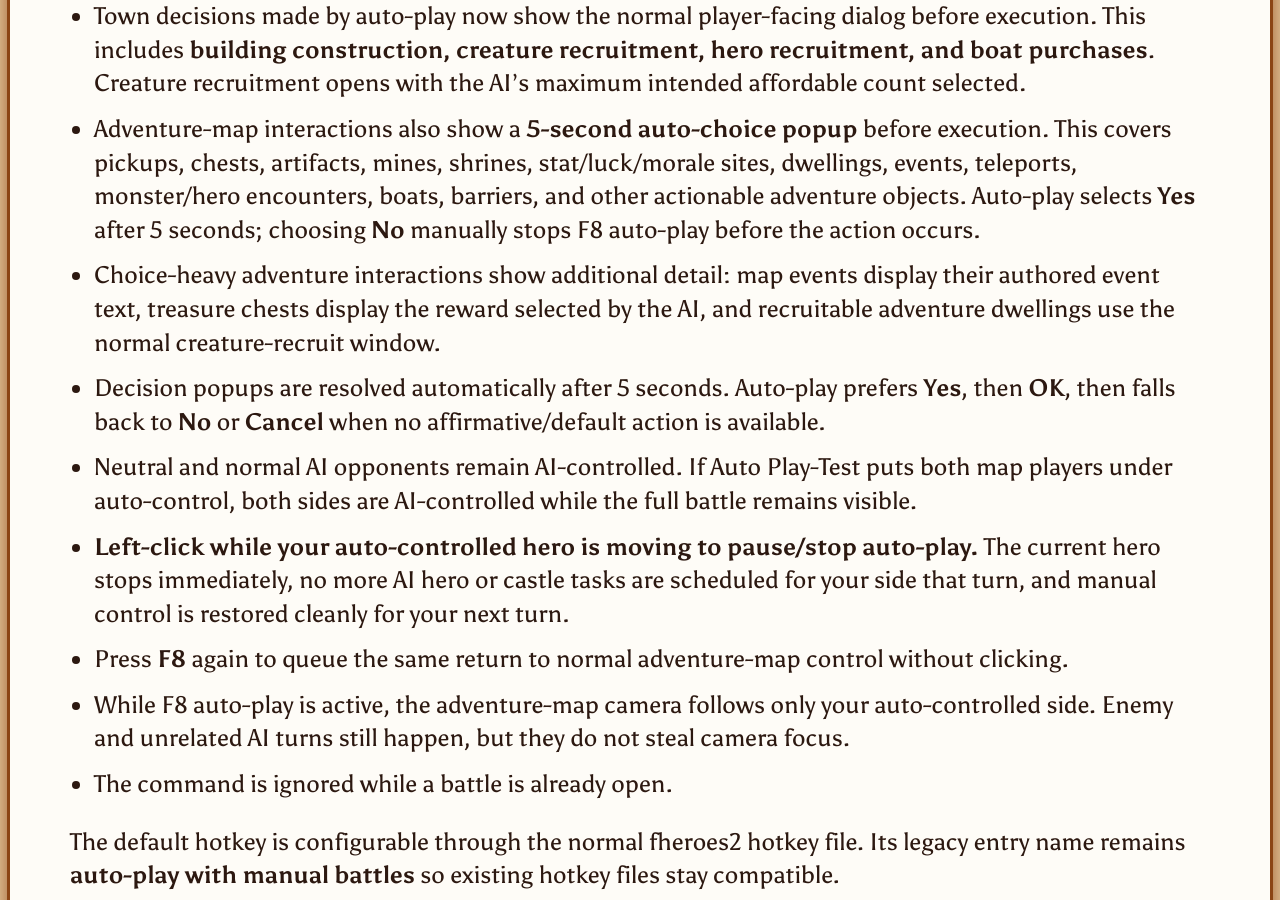
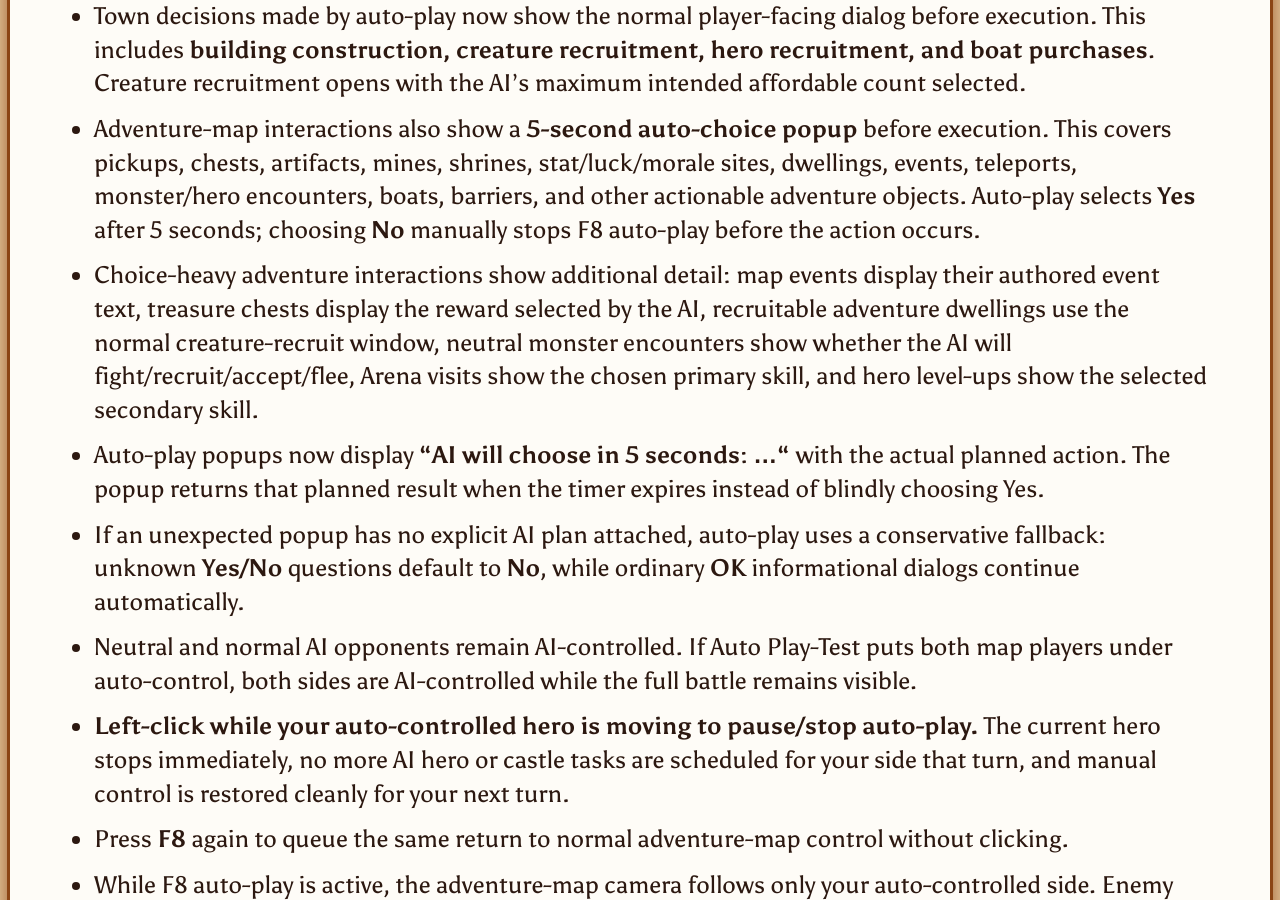
Before and after one commit to MattKoRn/fheroes2, a Jekyll site: the page built from docs/AUTO_PLAY_MANUAL_BATTLES_CHEAT.md, in a window 1280 px wide and 900 px high, scrolled down 1118 px. Built offline with Jekyll 4.4.1, drawn with Linux system fonts in a browser that asks for light colours; our own code applies the rules of GitHub Pages for plain Markdown files.

Commit message:
Document planned AI popup decisions

```diff
--- a/docs/AUTO_PLAY_MANUAL_BATTLES_CHEAT.md
+++ b/docs/AUTO_PLAY_MANUAL_BATTLES_CHEAT.md
@@ -14,8 +14,9 @@ While an adventure map is active, press **F8**.
 - Popups and reports that are shown during auto-play remain visible for **5 seconds**, then close automatically so automation continues. This includes battle results, captured-artifact pages, Eagle Eye, Necromancy, assembled-artifact notices, and standard informational dialogs.
 - Town decisions made by auto-play now show the normal player-facing dialog before execution. This includes **building construction, creature recruitment, hero recruitment, and boat purchases**. Creature recruitment opens with the AI's maximum intended affordable count selected.
 - Adventure-map interactions also show a **5-second auto-choice popup** before execution. This covers pickups, chests, artifacts, mines, shrines, stat/luck/morale sites, dwellings, events, teleports, monster/hero encounters, boats, barriers, and other actionable adventure objects. Auto-play selects **Yes** after 5 seconds; choosing **No** manually stops F8 auto-play before the action occurs.
-- Choice-heavy adventure interactions show additional detail: map events display their authored event text, treasure chests display the reward selected by the AI, and recruitable adventure dwellings use the normal creature-recruit window.
-- Decision popups are resolved automatically after 5 seconds. Auto-play prefers **Yes**, then **OK**, then falls back to **No** or **Cancel** when no affirmative/default action is available.
+- Choice-heavy adventure interactions show additional detail: map events display their authored event text, treasure chests display the reward selected by the AI, recruitable adventure dwellings use the normal creature-recruit window, neutral monster encounters show whether the AI will fight/recruit/accept/flee, Arena visits show the chosen primary skill, and hero level-ups show the selected secondary skill.
+- Auto-play popups now display **"AI will choose in 5 seconds: ..."** with the actual planned action. The popup returns that planned result when the timer expires instead of blindly choosing Yes.
+- If an unexpected popup has no explicit AI plan attached, auto-play uses a conservative fallback: unknown **Yes/No** questions default to **No**, while ordinary **OK** informational dialogs continue automatically.
 - Neutral and normal AI opponents remain AI-controlled. If Auto Play-Test puts both map players under auto-control, both sides are AI-controlled while the full battle remains visible.
 - **Left-click while your auto-controlled hero is moving to pause/stop auto-play.** The current hero stops immediately, no more AI hero or castle tasks are scheduled for your side that turn, and manual control is restored cleanly for your next turn.
 - Press **F8** again to queue the same return to normal adventure-map control without clicking.
```
